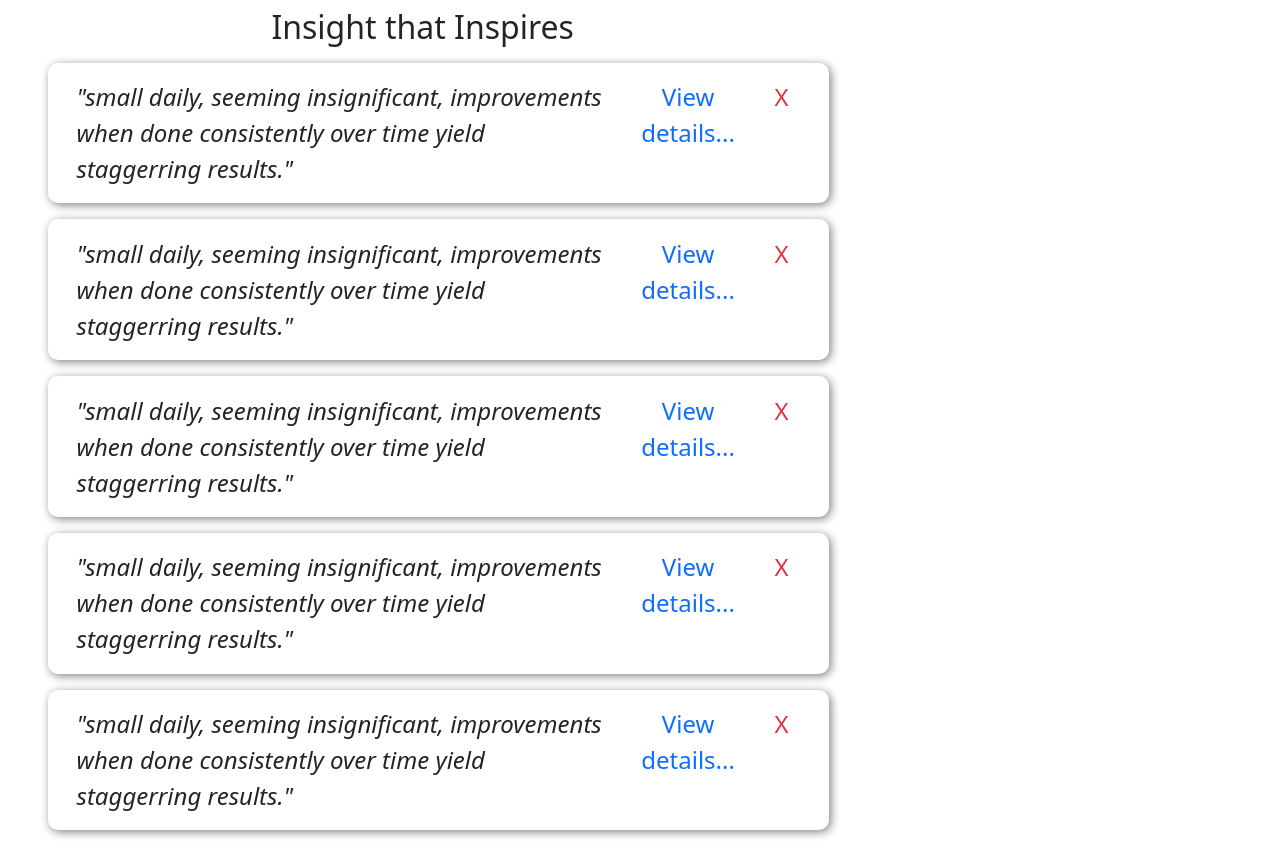
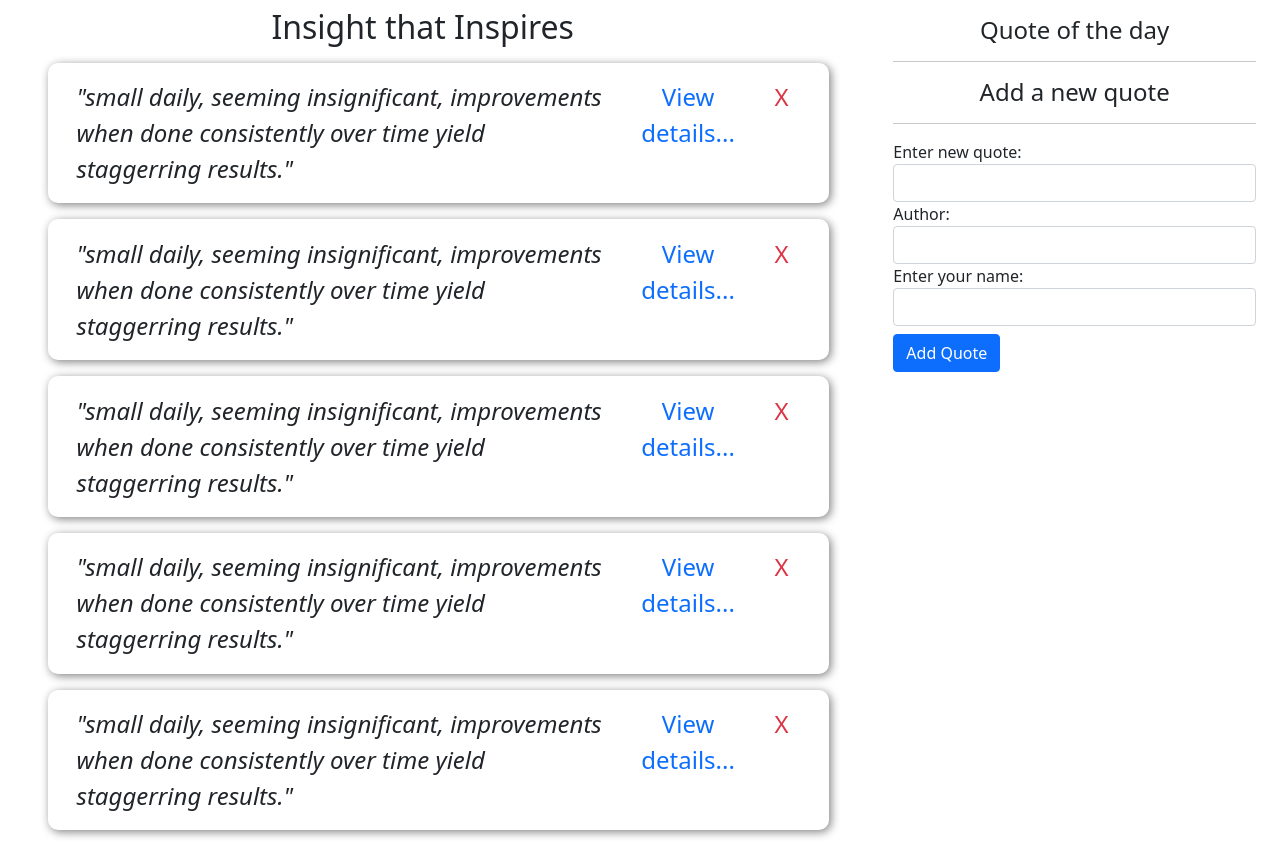
Before and after one commit to chacha-john/quotesUp, an Angular app: page / in a window 1280 px wide. Built offline with nearby package versions, Linux system fonts and the light colour scheme.

Commit message:
ft - add logic to collect user input and to add the input to the quotes already available then display it with the others

```diff
--- a/src/app/components/quote-details/quote-details.component.html
+++ b/src/app/components/quote-details/quote-details.component.html
@@ -1 +1,2 @@
 <p>Author: {{quote.author}}</p>
+<p>Id: {{quote.id}}</p>
--- a/src/app/components/quote-form/quote-form.component.html
+++ b/src/app/components/quote-form/quote-form.component.html
@@ -1 +1,25 @@
-<p>quote-form works!</p>
+<div class="container-fluid mt-2">
+    <div class="random">
+        <h4 class="text-center">Quote of the day</h4>
+        <hr>
+    </div>
+    <div class="newQuote">
+        <h4 class="text-center">Add a new quote</h4>
+        <hr>
+        <form #quoteForm="ngForm" (ngSubmit)="submitQuote()">
+            <div class="form-group">
+                <label for="quote">Enter new quote: </label>
+                <input class="form-control" [(ngModel)]="newQuote.quote" required type="text" #name="ngModel" name="quote" id="quote">
+            </div>
+            <div class="form-group">
+                <label for="author">Author: </label>
+                <input type="text" name="author" [(ngModel)]="newQuote.author" required id="author" #author="ngModel" class="form-control">
+            </div>
+            <div class="form-group">
+                <label for="person">Enter your name: </label>
+                <input type="text" name="person" required [(ngModel)]="newQuote.person" id="person" #person="ngModel" class="form-control">
+            </div>
+            <button class="btn btn-primary mt-2" type="submit">Add Quote</button>
+        </form>
+    </div>
+</div>
--- a/src/app/components/quote-form/quote-form.component.ts
+++ b/src/app/components/quote-form/quote-form.component.ts
@@ -1,4 +1,5 @@
-import { Component, OnInit } from '@angular/core';
+import { Component, EventEmitter, OnInit, Output } from '@angular/core';
+import { Quote } from 'src/app/classes/quote';
 
 @Component({
   selector: 'app-quote-form',
@@ -7,6 +8,12 @@ import { Component, OnInit } from '@angular/core';
 })
 export class QuoteFormComponent implements OnInit {
 
+  newQuote = new Quote(0,"","","")
+  @Output() addQuote = new EventEmitter<Quote>()
+
+  submitQuote(){
+    this.addQuote.emit(this.newQuote)
+  }
   constructor() { }
 
   ngOnInit(): void {
--- a/src/app/components/quote/quote.component.html
+++ b/src/app/components/quote/quote.component.html
@@ -14,5 +14,7 @@
             </li>
         </ul>
     </div>
-    <div class="contianer-fluid col-md-4 mt-2"></div>
+    <div class="contianer-fluid col-md-4 mt-2">
+        <app-quote-form (addQuote)="addNewQuote($event)"></app-quote-form>
+    </div>
 </div>
--- a/src/app/components/quote/quote.component.ts
+++ b/src/app/components/quote/quote.component.ts
@@ -20,6 +20,11 @@ export class QuoteComponent implements OnInit {
     }
     // this.toDelete.emit(toRemove)
   }
+  addNewQuote(quote:Quote){
+    let quoteLength = this.quotes.length
+    quote.id = quoteLength+1
+    this.quotes.push(quote)
+  }
   constructor() {
     this.quotes = [
       new Quote(1,"small daily, seeming insignificant, improvements when done consistently over time yield staggerring results","robin sharma","chacha"),
```
